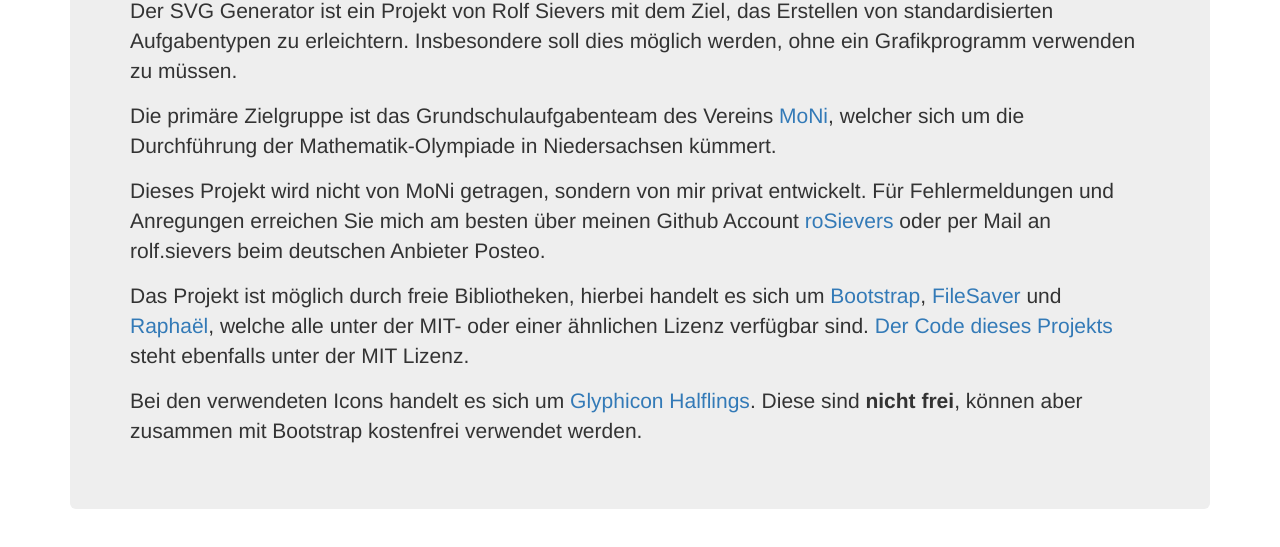
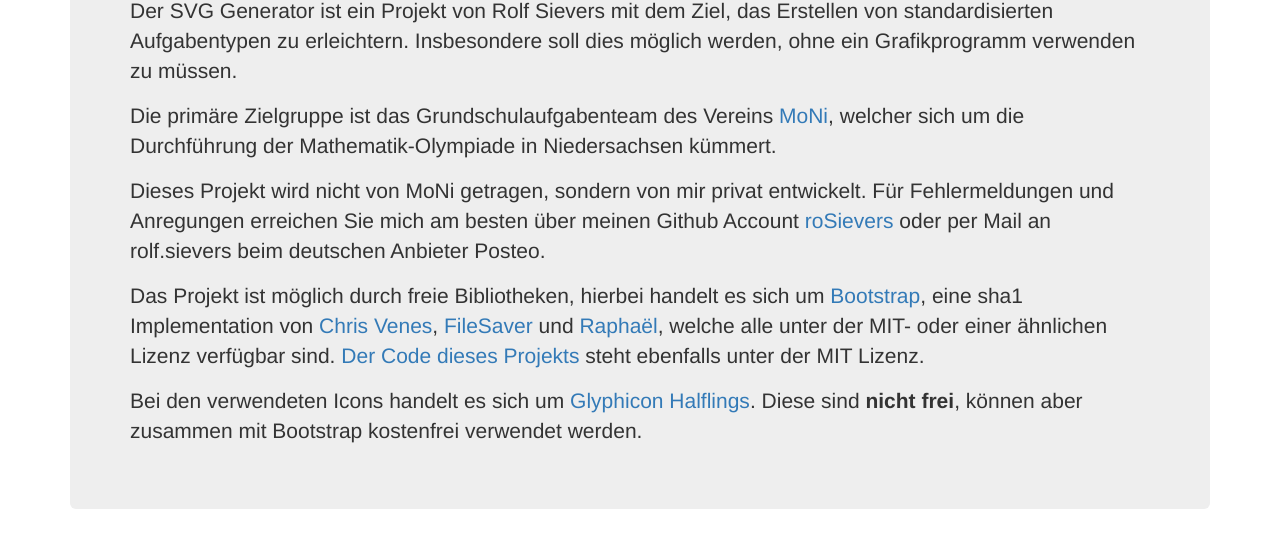
Before and after one commit to roSievers/svgGenerator, a plain HTML site: page about.htm in a window 1280 px wide. Shown: the part 221-768 px from the top of the page. Drawn offline with Linux system fonts and the light colour scheme.

Commit message:
Add the sha1 library to the credits in about.htm.

```diff
--- a/about.htm
+++ b/about.htm
@@ -66,6 +66,7 @@
 
         <p>Das Projekt ist möglich durch freie Bibliotheken, hierbei handelt es sich um
         <a href="http://getbootstrap.com/">Bootstrap</a>,
+        eine sha1 Implementation von <a href="http://www.movable-type.co.uk/scripts/sha1.html">Chris Venes</a>,
         <a href="https://github.com/eligrey/FileSaver.js">FileSaver</a> und
         <a href="http://raphaeljs.com/">Raphaël</a>, welche alle unter der MIT- oder einer ähnlichen Lizenz
         verfügbar sind. <a href="https://github.com/roSievers/svgGenerator">Der Code dieses Projekts</a>
```
